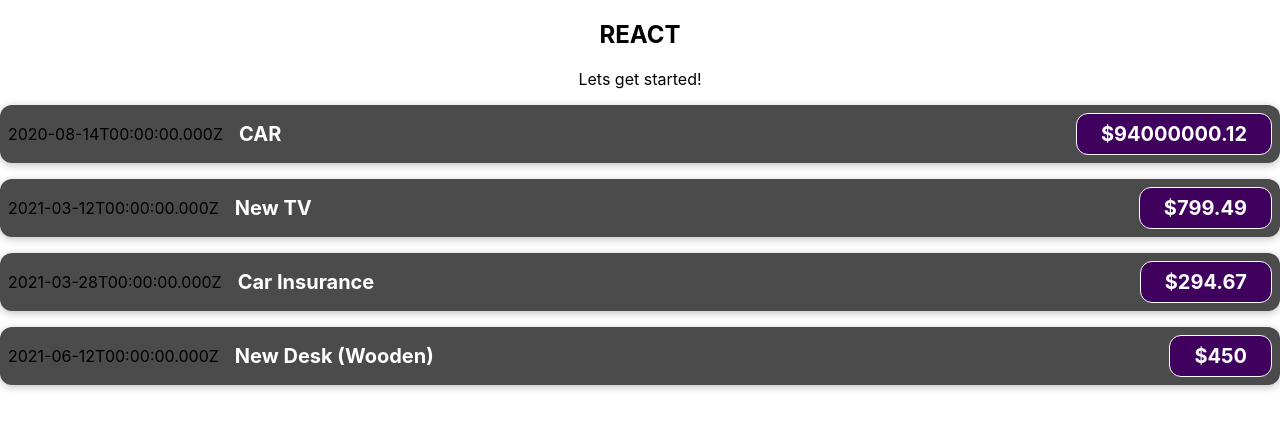
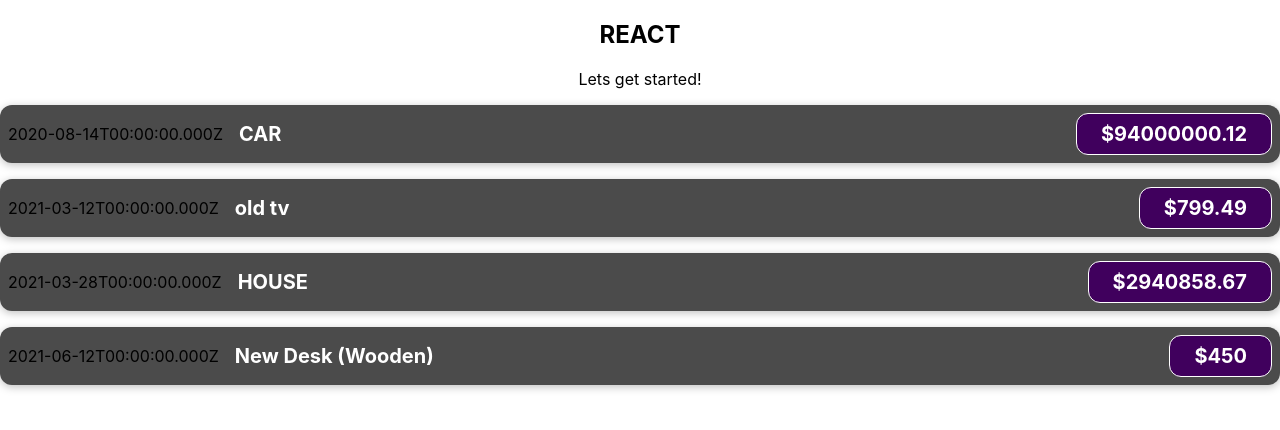
Before and after one commit to itzsourabhkumar/my-app, a React (Create React App) app: page / in a window 1280 px wide. Shown: the top 430 px of the page. Built offline with nearby package versions, Linux system fonts and the light colour scheme.

Commit message:
ADD HOUSE AND old tv

```diff
--- a/src/App.js
+++ b/src/App.js
@@ -10,11 +10,11 @@
       amount: 94000000.12,
       date: new Date(2020, 7, 14),
     },
-    { id: 'e2', title: 'New TV', amount: 799.49, date: new Date(2021, 2, 12) },
+    { id: 'e2', title: 'old tv', amount: 799.49, date: new Date(2021, 2, 12) },
     {
       id: 'e3',
-      title: 'Car Insurance',
-      amount: 294.67,
+      title: 'HOUSE',
+      amount: 2940858.67,
       date: new Date(2021, 2, 28),
     },
     {
```
